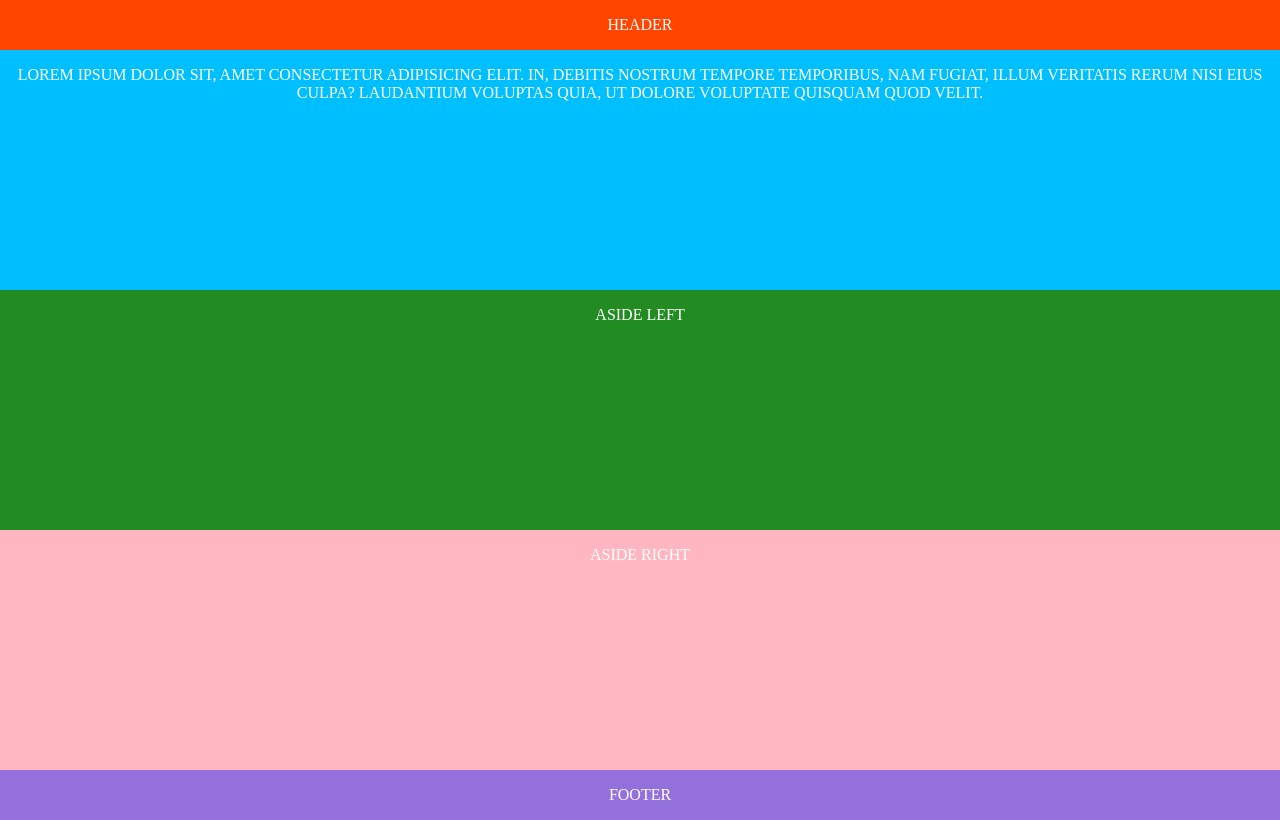
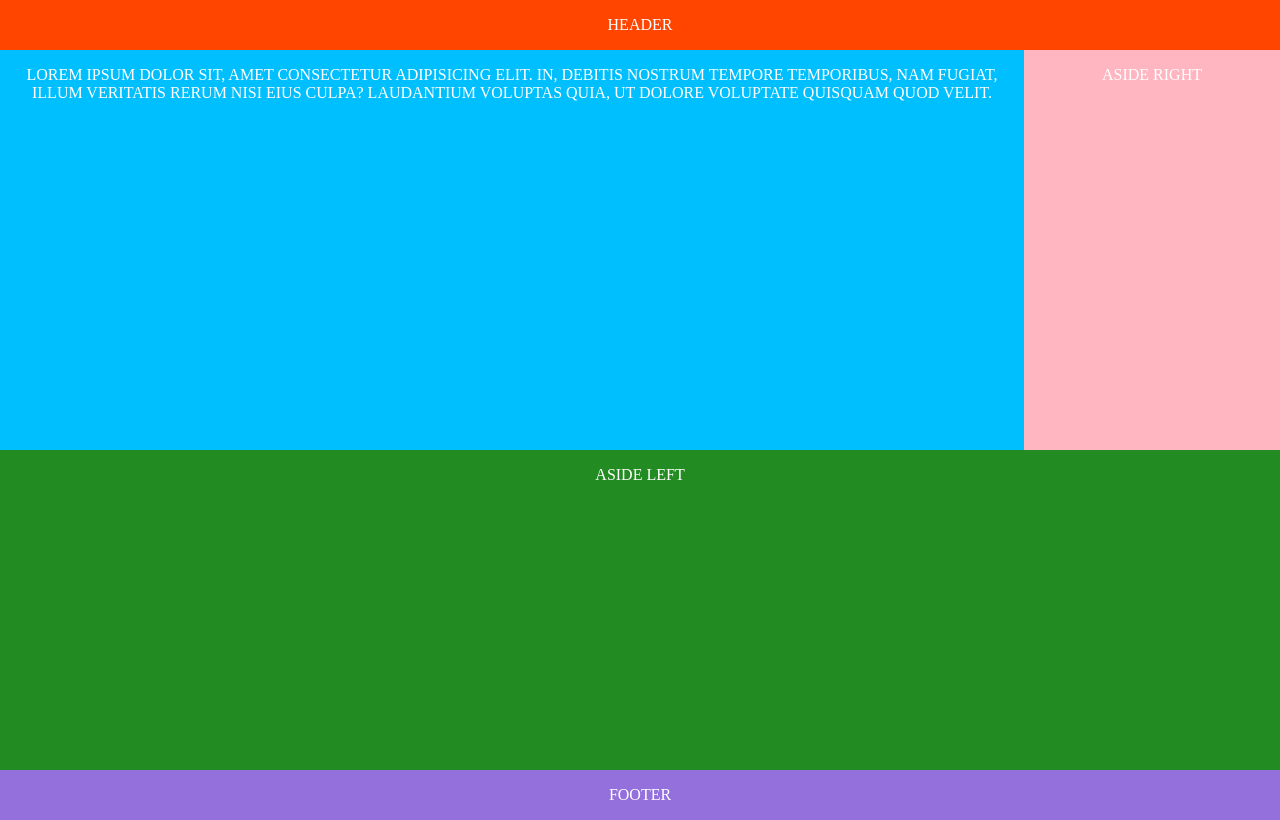
Before and after one commit to DawidGaleziewski/16625, a plain HTML site: page index.html in a window 1280 px wide. Drawn offline with Linux system fonts and the light colour scheme.

Commit message:
added medium version

```diff
--- a/css/style.css
+++ b/css/style.css
@@ -3,35 +3,64 @@ body {
     color: white;
     text-transform: uppercase;
     display: flex;
-    flex-direction: column;
+    flex-wrap: wrap;
+    /* flex-direction: column; */
+}
+
+* {
+    flex: 1 1 100%;
 }
 
 .main-header {
     text-align: center;
     background-color: #ff4500;
-    flex-basis: 5vh;
+    min-height: 5vh;
 }
 
 .main-section {
     text-align: center;
     background-color: #00bfff;
-    flex-basis: 30vh;
+    min-height: 30vh;
 }
 
 .aside-left {
     text-align: center;
     background-color: #228b22;
-    flex-basis: 30vh;
+    min-height: 30vh;
 }
 
 .aside-right {
     text-align: center;
     background-color: #ffb6c1;
-    flex-basis: 30vh;
+    min-height: 30vh;
+    order: 0;
 }
 
 .footer {
     text-align: center;
     background-color: #9370db;
-    flex-basis: 5vh;
+    min-height: 5vh;
 }
+
+@media(min-width: 768px){
+    .main-section{
+        flex: 1 80%;
+        order: 1;
+        min-height: 50vh;
+    }
+
+    .aside-right {
+        flex: 1 20%;
+        order: 2;
+        min-height: 50vh;
+    }
+
+    .aside-left {
+        order: 3;
+        min-height: 40vh;
+    }
+
+    .footer {
+        order: 4;
+    }
+}
```
